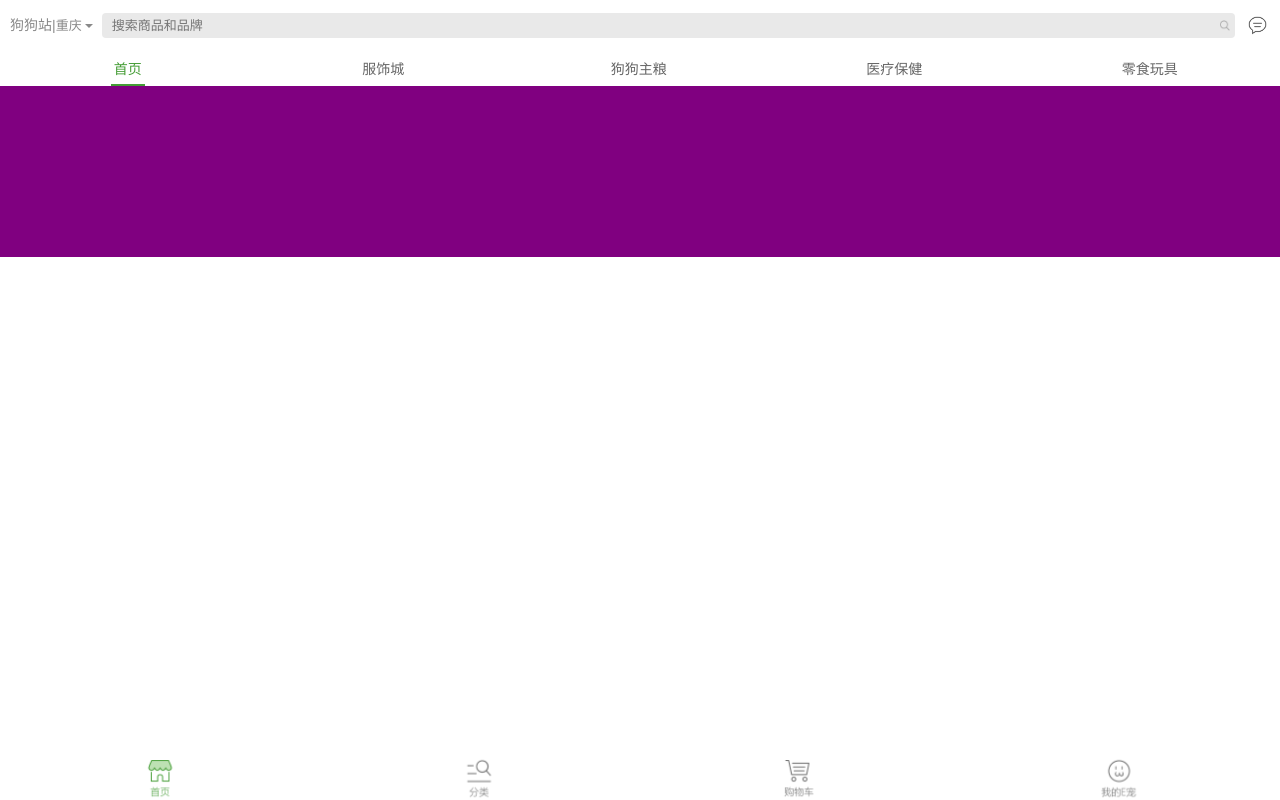
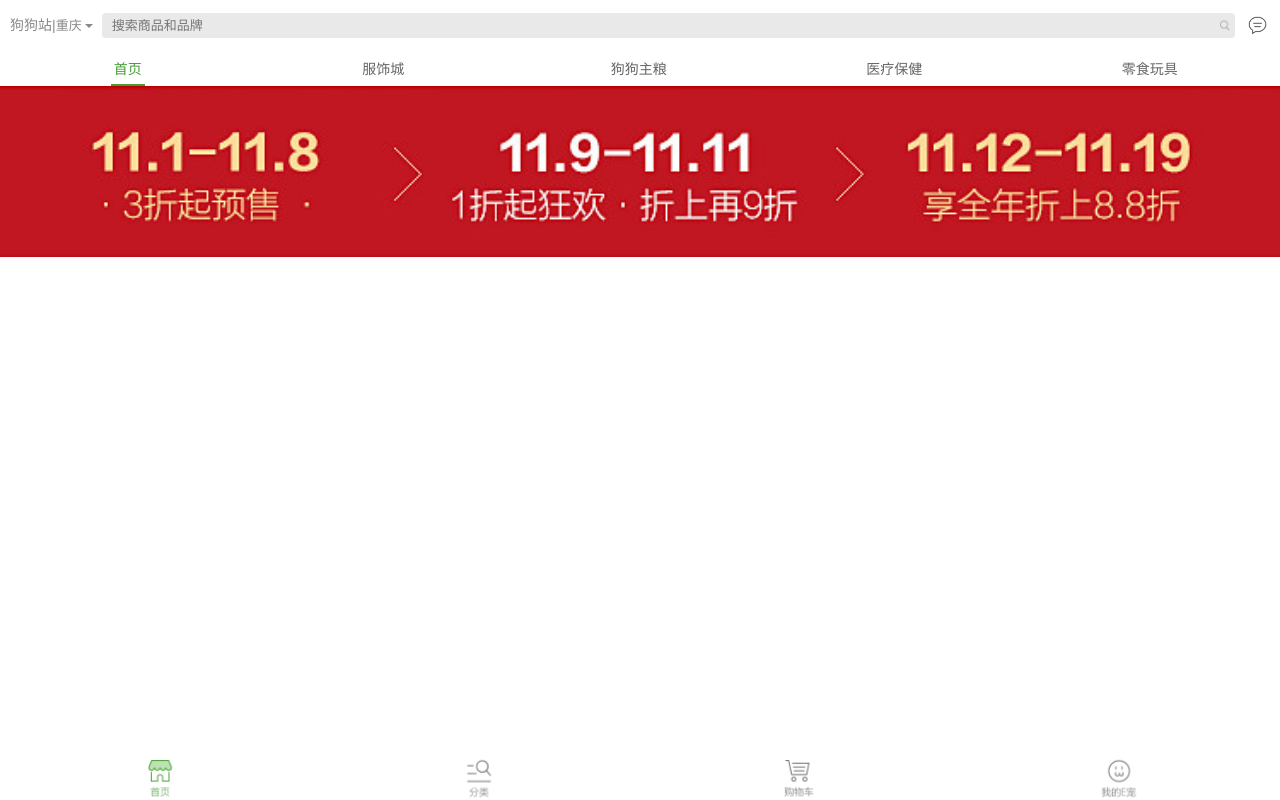
Before and after one commit to dmxyws/epet, a Vue app: page / in a window 1280 px wide. Built offline with nearby package versions, Linux system fonts and the light colour scheme.

Commit message:
完成双十一日程打折部分

```diff
--- a/src/components/main/main.vue
+++ b/src/components/main/main.vue
@@ -2,7 +2,7 @@
     <div class="main-wraper">
       <div class="all-double">
         <div class="db-schedule">
-
+          <img src="./img/double-schedule.jpg">
         </div>
       </div>
     </div>
@@ -31,6 +31,7 @@
       margin-bottom 45px
       background: purple
       .db-schedule
-        width 100%
-        height px2rem(100)
+        font-size 0
+        img
+          width 100%
 </style>
```
Also changed, not shown: src/components/main/img/double-schedule.jpg (added).
